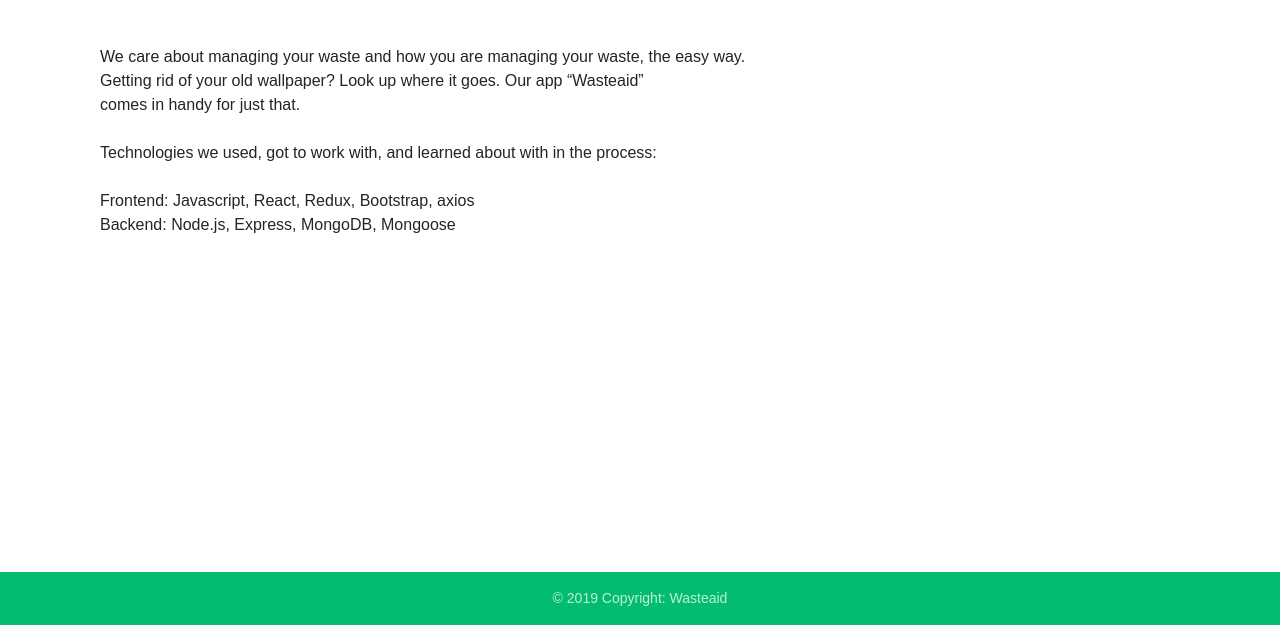
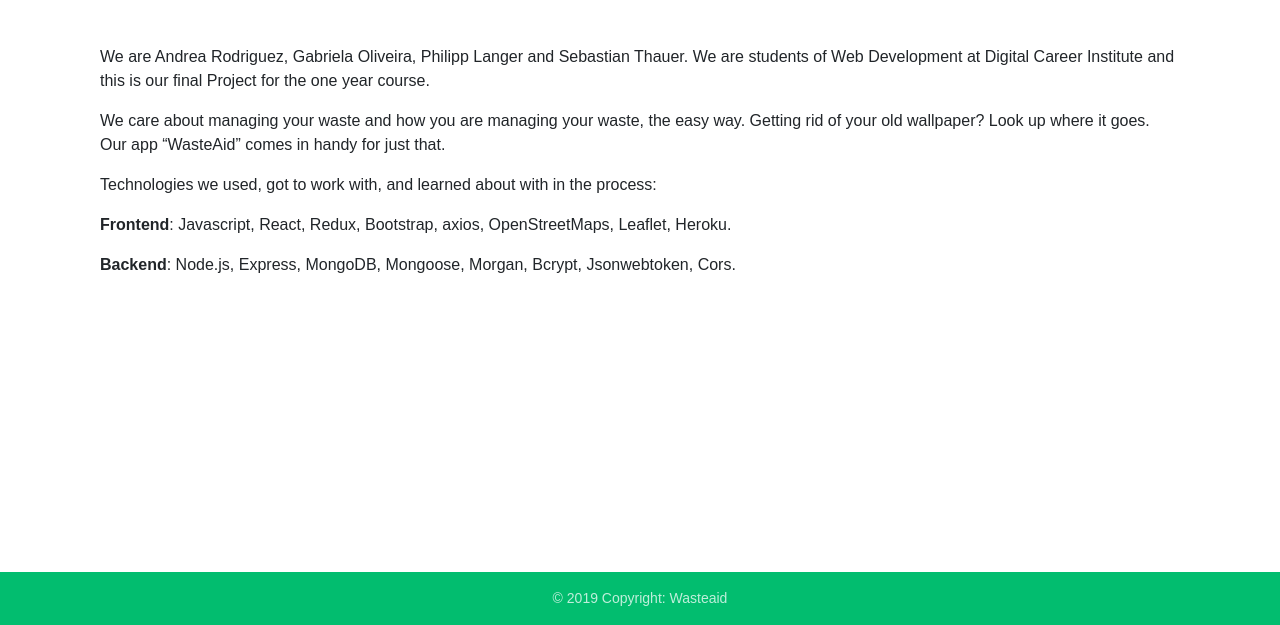
Before and after one commit to GabrielaOliveirabpt/uploading-recycling-frontend, a React app: page /aboutUs in a window 1280 px wide. Shown: the part 175-800 px from the top of the page. Built offline with nearby package versions, Linux system fonts and the light colour scheme.

Commit message:
editing who we are

```diff
--- a/public/index.html
+++ b/public/index.html
@@ -7,7 +7,7 @@
     <link rel="stylesheet" href="//cdnjs.cloudflare.com/ajax/libs/leaflet/1.3.1/leaflet.css">
     <link rel="stylesheet" href="https://maxcdn.bootstrapcdn.com/bootstrap/4.0.0/css/bootstrap.min.css" integrity="sha384-Gn5384xqQ1aoWXA+058RXPxPg6fy4IWvTNh0E263XmFcJlSAwiGgFAW/dAiS6JXm"
         crossorigin="anonymous">
-    <title>Wasteaid</title>
+    <title>WasteAid</title>
 </head>
 
 <body>
--- a/src/components/AboutUs.jsx
+++ b/src/components/AboutUs.jsx
@@ -11,7 +11,18 @@ const AboutUs = props => {
 
                 <h1 className="display-5 ml-5 pt-4 mb-5 mt-4">Who we are</h1>
                 <div className="container">
-                    <div>We care about managing your waste and how you are managing your waste, the easy
+                    <p>We are Andrea Rodriguez, Gabriela Oliveira, Philipp Langer and Sebastian Thauer. We are students of Web Development at Digital Career Institute and this is our final Project for the one year course.</p>
+
+                    <p>We care about managing your waste and how you are managing your waste, the easy way.
+                    Getting rid of your old wallpaper? Look up where it goes. Our app “WasteAid”
+                    comes in handy for just that.</p>
+
+                    <p>Technologies we used, got to work with, and learned about with in the process:</p>
+                    <p><b>Frontend</b>: Javascript, React, Redux, Bootstrap, axios, OpenStreetMaps, Leaflet, Heroku.</p>
+                    <p><b>Backend</b>: Node.js, Express, MongoDB, Mongoose, Morgan, Bcrypt, Jsonwebtoken, Cors.</p>
+
+
+                    {/* <div>We care about managing your waste and how you are managing your waste, the easy
                                 way. <br />
                         Getting rid of your old wallpaper? Look up where it goes. Our app “Wasteaid” <br />
                         comes in handy for just that.
@@ -21,7 +32,7 @@ const AboutUs = props => {
                         Frontend: Javascript, React, Redux, Bootstrap, axios<br />
                         Backend: Node.js, Express, MongoDB, Mongoose
                                 <br />
-                    </div>
+                    </div> */}
                 </div>
 
             </div>
--- a/src/components/HeaderAdmin.jsx
+++ b/src/components/HeaderAdmin.jsx
@@ -25,7 +25,6 @@ class HeaderAdmin extends React.Component {
                         <Nav className="">
                             <Nav.Link className="nav-text text-grey" href="/admin/tickets" exact="true" activeclassname="active"><span className="pb-1 hover">Admin Tickets</span></Nav.Link>
                             <Nav.Link className="nav-text text-grey" href="/items" activeclassname="active"><span className="pb-1 hover">Tickets Approved</span></Nav.Link>
-                            {/* map is disabled, because I am not sure what to display */}
                             <Nav.Link className="nav-text text-grey" eventKey="/mapSearch/default" activeclassname="active" ><button className="nav-text text-grey button-admin-header" onClick={this.logout}>Logout</button></Nav.Link>
 
                         </Nav>
```
